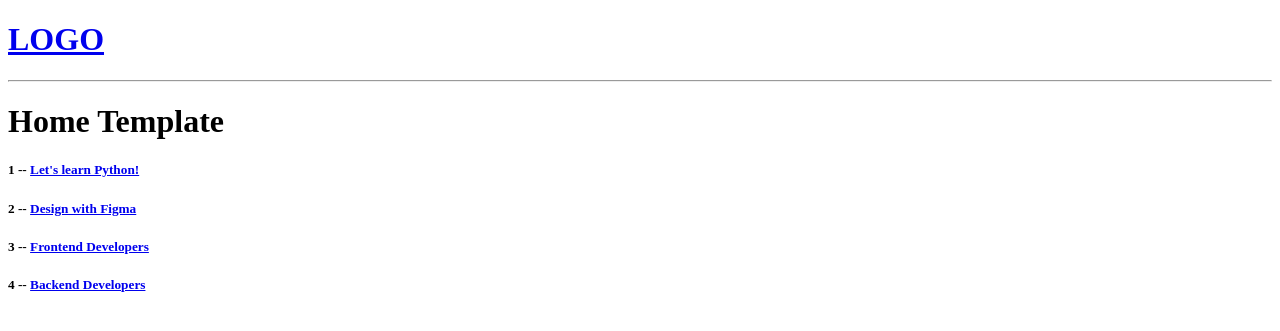
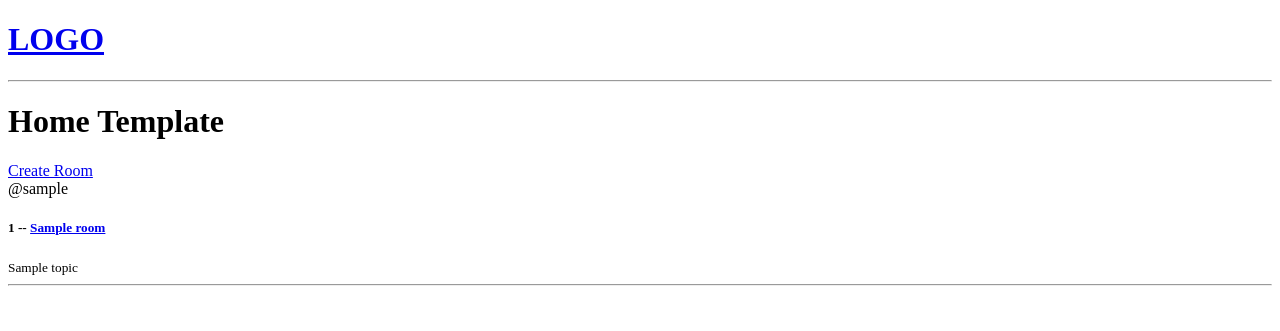
Before and after one commit to jsumit649/studybuddy, a Django app: page / in a window 1280 px wide. Shown: the top 331 px of the page. Run offline with Django 5.2, Linux system fonts and the light colour scheme; tables that the repository leaves empty hold one stand-in row (values such as "Sample post").

Commit message:
Room Form

```diff
--- a/base/admin.py
+++ b/base/admin.py
@@ -2,6 +2,8 @@ from django.contrib import admin
 
 # Register your models here.
 
-from .models import Room
+from .models import Room, Topic, Message
 
 admin.site.register(Room)
+admin.site.register(Topic)
+admin.site.register(Message)
--- a/base/models.py
+++ b/base/models.py
@@ -1,10 +1,21 @@
 from django.db import models
+from django.contrib.auth.models import User
 
 # Create your models here.
 
+
+class Topic(models.Model):
+    name = models.CharField(max_length=200)
+
+    def __str__(self):
+        return self.name
+
+
+
+
 class Room(models.Model):
-    # host =
-    # topic =
+    host = models.ForeignKey(User, on_delete=models.SET_NULL, null=True)
+    topic = models.ForeignKey(Topic, on_delete=models.SET_NULL, null=True)
     name = models.CharField(max_length=200)
     description = models.TextField(null=True, blank=True)
     # participants  =
@@ -13,3 +24,14 @@ class Room(models.Model):
 
     def __str__(self):
         return self.name
+
+
+class Message(models.Model):
+    User = models.ForeignKey(User, on_delete=models.CASCADE)
+    room = models.ForeignKey(Room, on_delete=models.CASCADE)
+    body = models.TextField()
+    updated = models.DateTimeField(auto_now=True)
+    created = models.DateTimeField(auto_now_add=True)
+
+    def __str__(self):
+        return self.body[0:50]
--- a/base/templates/base/home.html
+++ b/base/templates/base/home.html
@@ -6,11 +6,17 @@
 
 
 <div>
+
+    <a href="{% url 'create-room' %}">Create Room</a>
+
     <div>
         {% for room in rooms %}
 
         <div>
+            <span>@{{room.host.username}}</span>
             <h5>{{room.id}} -- <a href="{% url 'room' room.id %}">{{room.name}}</a></h5>
+            <small>{{room.topic.name}}</small>
+            <hr>
         </div>
 
         {% endfor %}
--- a/base/urls.py
+++ b/base/urls.py
@@ -4,4 +4,6 @@ from . import views
 urlpatterns = [
     path('', views.home, name='home'),  # Home page
     path('room/<str:pk>/', views.room, name='room'),  # Room page
+
+    path('crete-room/', views.createRoom, name="create-room"),
 ]
--- a/base/views.py
+++ b/base/views.py
@@ -1,23 +1,27 @@
 from django.shortcuts import render
+from .models import Room
+
 
 # Create your views here.
 
-rooms = [
-    {'id': 1, 'name': "Let's learn Python!"},
-    {'id': 2, 'name': 'Design with Figma'},
-    {'id': 3, 'name': 'Frontend Developers'},
-    {'id': 4, 'name': 'Backend Developers'},
-]
+# rooms = [
+#     {'id': 1, 'name': "Let's learn Python!"},
+#     {'id': 2, 'name': 'Design with Figma'},
+#     {'id': 3, 'name': 'Frontend Developers'},
+#     {'id': 4, 'name': 'Backend Developers'},
+# ]
 
 def home(request):
+    rooms = Room.objects.all
     context =  {"rooms": rooms}
     return render(request, 'base/home.html', context)  # Render the home page template
 
 def room(request, pk):
-    room = None
-    for i in rooms:
-        if i['id'] == int(pk):
-            room = i
+    room = Room.objects.get(id=pk)
     context = {'room': room}  # Prepare context with the room data
 
     return render(request, 'base/room.html', context)  # Render the room page template
+
+def createRoom(request):
+    context = {}
+    return render(request, 'base/room_form.html', context)
```
Also changed, not shown: base/templates/base/room_form.html (added, +14 -0 lines), base/migrations/0002_topic_room_host_message_room_topic.py (added).
